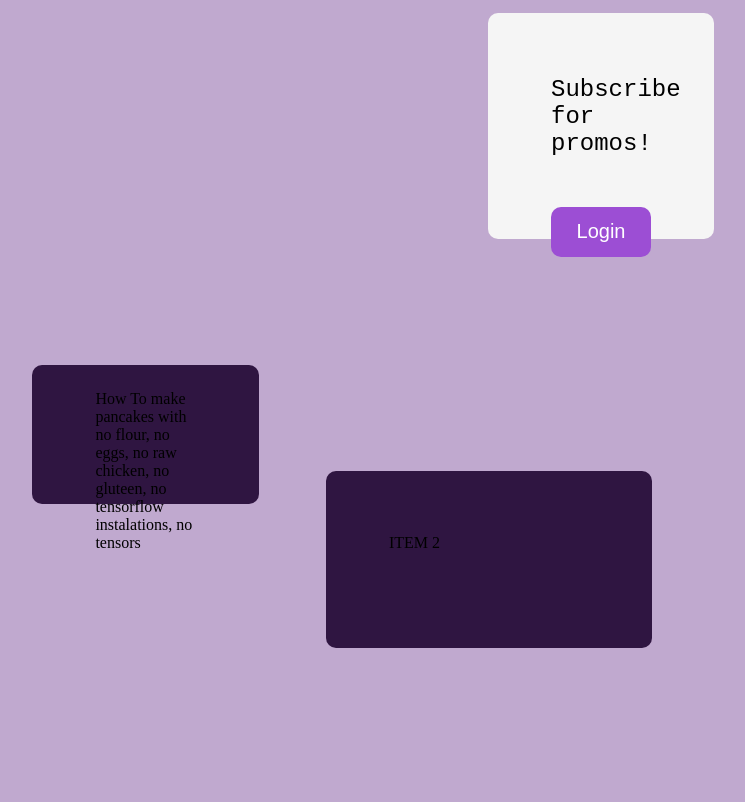
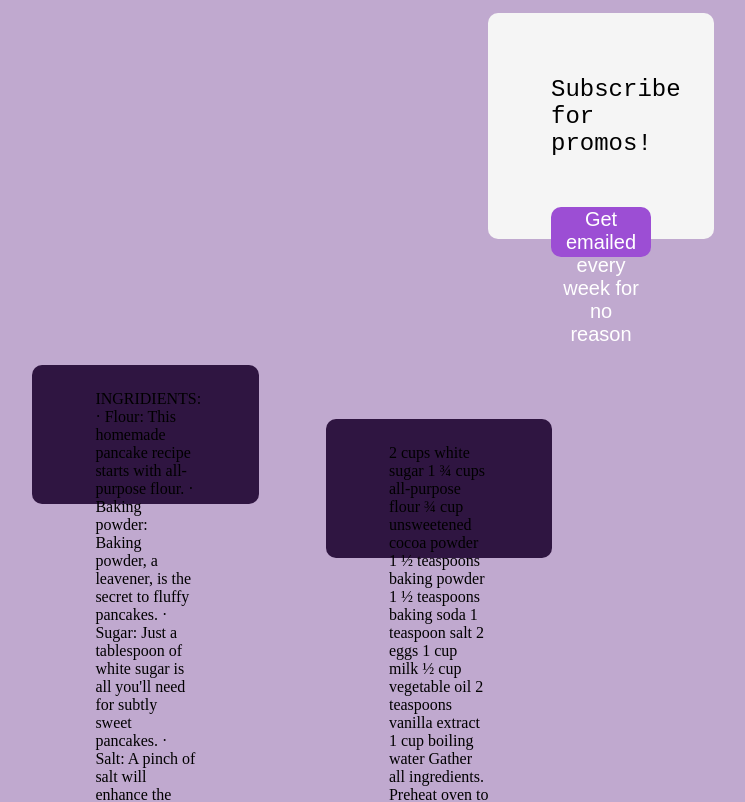
Before and after one commit to Ardumine/ardumine.github.io, a website: page index.html in a window 1280 px wide. Shown: the top 802 px of the page, without its empty margins (39-784 px from the left). Drawn offline with Linux system fonts and the light colour scheme.

Commit message:
A 	modified:   index.html

```diff
--- a/index.html
+++ b/index.html
@@ -3,11 +3,9 @@
   <style>
     body {
       transition: background-color 1s;
-
     }
 
-
-    .item{
+    .item {
       transition: background-color 1s;
       margin-top: 5%;
       display: inline-block;
@@ -18,9 +16,6 @@
       background-color: #2f1541;
       border-radius: 10px;
     }
-
-
-
 
     .login_div {
       transition: background-color 1s;
@@ -34,7 +29,6 @@
       padding: 5%;
       background-color: #2f1541;
       border-radius: 10px;
-
     }
 
     .login_btn {
@@ -61,22 +55,46 @@
   </head>
   <body id="fundo">
     <div class="login_div" id="Caixa_login">
-      <div style="font-family: 'Courier New', Courier, monospace; font-size: 150%;">Subscribe for promos!<button class="login_btn"id = "btn_login">Login</button></div>
+      <div
+        style="font-family: 'Courier New', Courier, monospace; font-size: 150%"
+      >
+        Subscribe for promos!
+        <button class="login_btn" id="btn_login">
+          Get emailed every week for no reason
+        </button>
+      </div>
     </div>
 
+    <div style="display: inline">
+      <div class="item" style="padding-top: 25px" id="item1 ">
+        INGRIDIENTS: · Flour: This homemade pancake recipe starts with
+        all-purpose flour. · Baking powder: Baking powder, a leavener, is the
+        secret to fluffy pancakes. · Sugar: Just a tablespoon of white sugar is
+        all you'll need for subtly sweet pancakes. · Salt: A pinch of salt will
+        enhance the overall flavor without making your pancakes taste salty. ·
+        Milk and butter: Milk and butter add moisture and richness to the
+        pancakes. · Egg: A whole egg lends even more moisture. Plus, it helps
+        bind the pancake batter together. 1. Sift the dry ingredients together.
+        2. Make a well, then add the wet ingredients. Stir to combine. 3. Scoop
+        the batter onto a hot griddle or pan. 4. Cook for two to three minutes,
+        then flip. 5. Continue cooking until brown on both sides.
+      </div>
+    </div>
 
-      <div style="display: inline;">
-        <div class="item" style=" padding-top:25px">
-          How To make pancakes with no flour, no eggs, no raw chicken, no gluteen, no tensorflow instalations, no tensors
-        </div>
+    <div style="display: inline">
+      <div class="item" id="item2" style="padding-top: 25px">
+        2 cups white sugar 1 ¾ cups all-purpose flour ¾ cup unsweetened cocoa
+        powder 1 ½ teaspoons baking powder 1 ½ teaspoons baking soda 1 teaspoon
+        salt 2 eggs 1 cup milk ½ cup vegetable oil 2 teaspoons vanilla extract 1
+        cup boiling water Gather all ingredients. Preheat oven to 350 degrees F
+        (175 degrees C). Grease and flour two nine inch round pans. In a large
+        bowl, stir together the sugar, flour, cocoa, baking powder, baking soda
+        and salt. Add the eggs, milk, oil and vanilla, mix for 2 minutes on
+        medium speed of mixer. Stir in the boiling water last. Batter will be
+        thin. Pour evenly into the prepared pans. Bake 30 to 35 minutes in the
+        preheated oven, until the cake tests done with a toothpick. Cool in the
+        pans for 10 minutes, then remove to a wire rack to cool completely.
       </div>
-
-      <div class="item" style="width:200px">
-        ITEM 2
-      </div>
-
-
-
-
+    </div>
   </body>
 </html>
```
